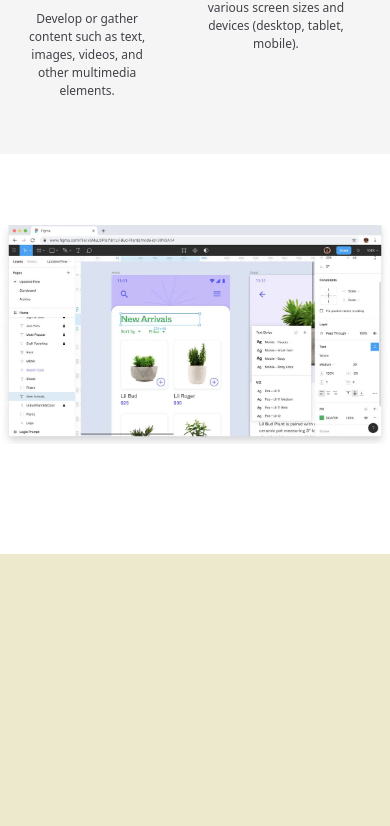
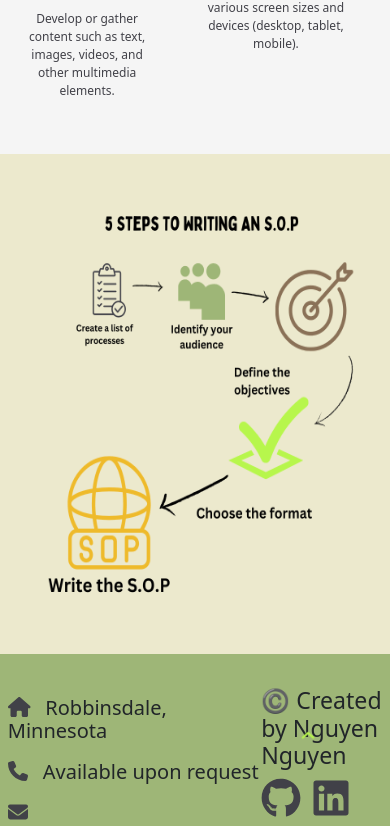
Before and after one commit to Nguyen3464/Portfolio, a React (Create React App) app: page / in a window 390 px wide. Shown: the part 3737-4563 px from the top of the page. Built offline with nearby package versions, Linux system fonts and the light colour scheme.

Commit message:
making fresh branch

```diff
--- a/src/Css/Home.css
+++ b/src/Css/Home.css
@@ -223,9 +223,18 @@
     }
 
     .section6 {
-        height: 400px;
+        height: 00px;
         margin-top:-5%;
         background-size: 100%;
         background-repeat: no-repeat;
     }
+    .section7 {
+        background-size: 200% 100%;
+        padding: 10%;
+        background-color: rgb(236, 233, 205);
+        overflow: hidden;
+        height: 500px;
+    }
+
+
 }
```
